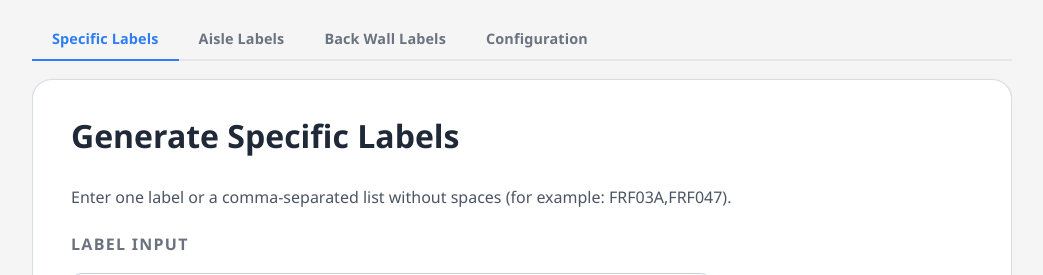
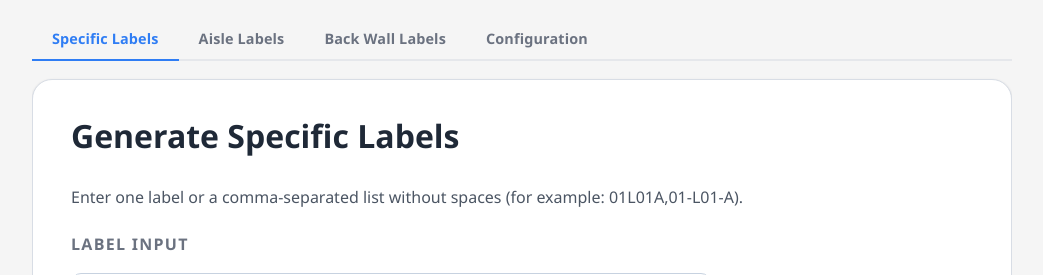
Before and after one commit to TonyGorman/sel-generator, a React (Vite) app: page / in a window 1280 px wide. Shown: the top 275 px of the page, without its empty margins (118-1161 px from the left). Built offline with nearby package versions, Linux system fonts and the light colour scheme.

Commit message:
bad example fixed in specific form

```diff
--- a/src/components/SpecificLabelForm.tsx
+++ b/src/components/SpecificLabelForm.tsx
@@ -97,7 +97,7 @@ const SpecificLabelForm: React.FC<ISpecificLabelFormProps> = ({ config }) => {
     return (
         <div className={styles.panel}>
             <h1 className={styles.panelTitle}>Generate Specific Labels</h1>
-            <p className={styles.sectionIntro}>Enter one label or a comma-separated list without spaces (for example: FRF03A,FRF047).</p>
+            <p className={styles.sectionIntro}>Enter one label or a comma-separated list without spaces (for example: 01L01A,01-L01-A).</p>
             {errorMessage && (
                 <div role="alert" aria-live="assertive" aria-atomic="true" className={styles.alertError}>
                     <div><span>{errorMessage}</span></div>
```
